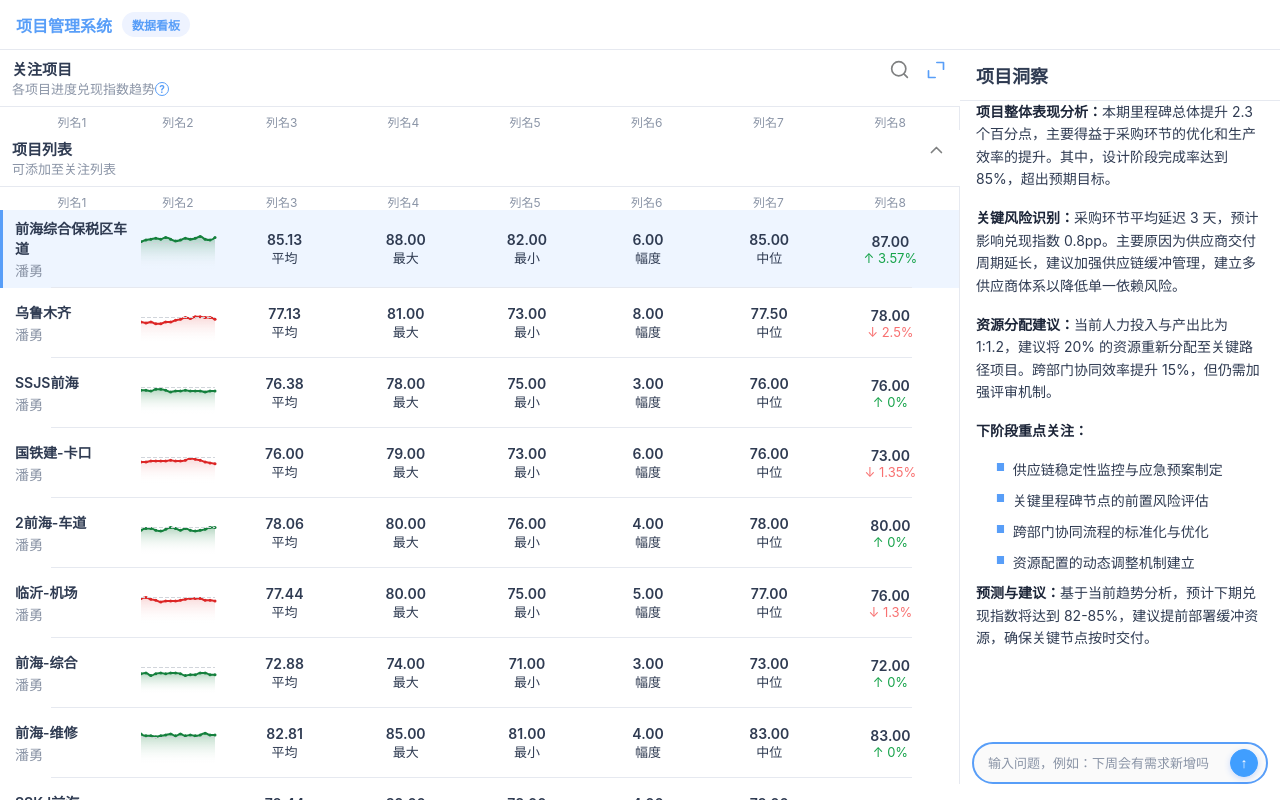
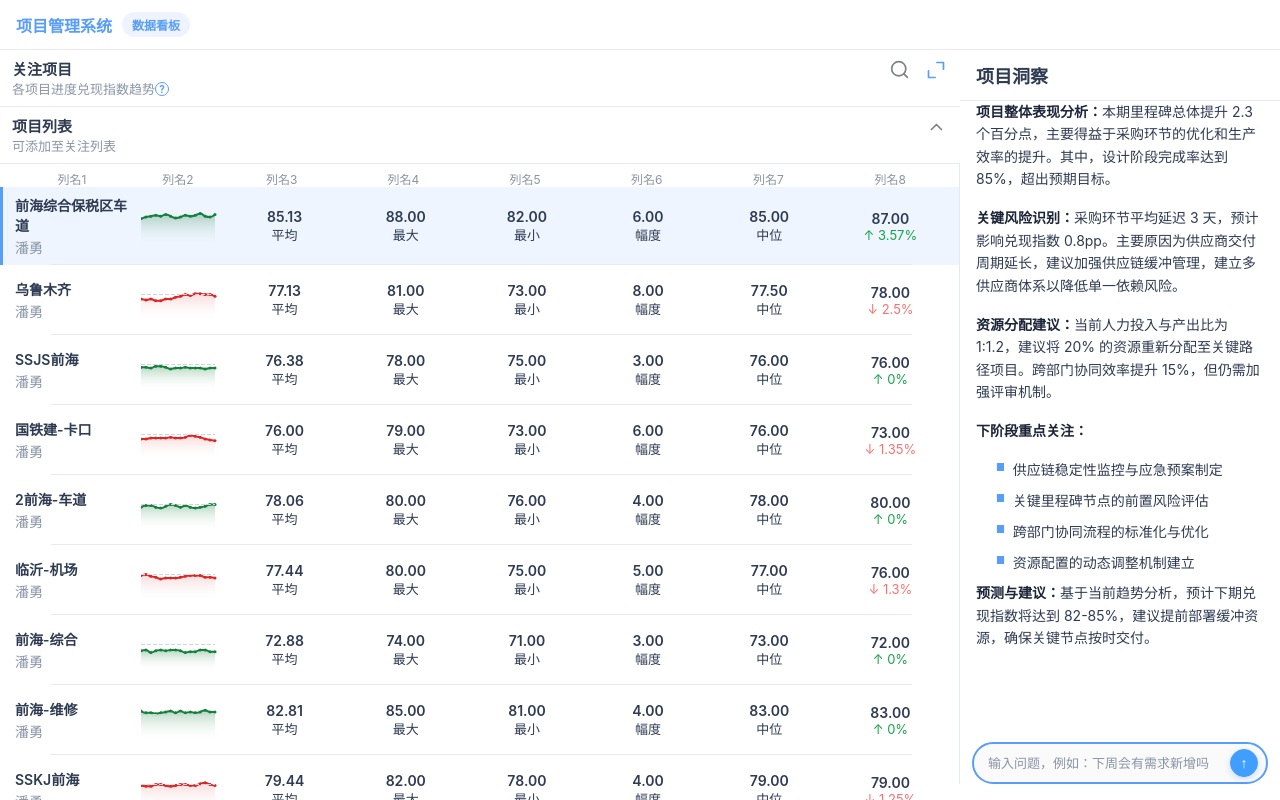
Before and after one commit to Soulcool22/dashboard-vue, a Vue app: page / in a window 1280 px wide. Both pictures are taken after a click on the button 216 px from the left and 70 px from the top of the page. Built offline with nearby package versions, Linux system fonts and the light colour scheme; what @icon-park/vue-next would draw is missing.

Commit message:
逻辑修复：无项目信息时展开不显示列名

```diff
--- a/src/components/RegularList.vue
+++ b/src/components/RegularList.vue
@@ -14,7 +14,7 @@
         </el-button>
       </div>
     </div>
-    <div class="wl-columns" v-if="isExpanded && !collapsed">
+    <div class="wl-columns" v-if="isExpanded && !collapsed && regulars && regulars.length">
       <div>列名1</div>
       <div>列名2</div>
       <div>列名3</div>
--- a/src/components/WatchList.vue
+++ b/src/components/WatchList.vue
@@ -23,7 +23,7 @@
         </el-button>
       </div>
     </div>
-    <div class="wl-columns" v-if="isExpanded && !isSearchVisible">
+    <div class="wl-columns" v-if="isExpanded && !isSearchVisible && projects && projects.length">
       <div>列名1</div>
       <div>列名2</div>
       <div>列名3</div>
```
